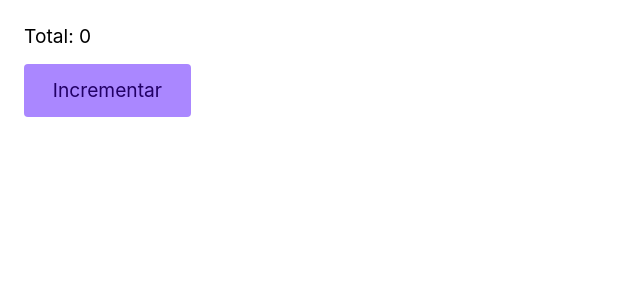
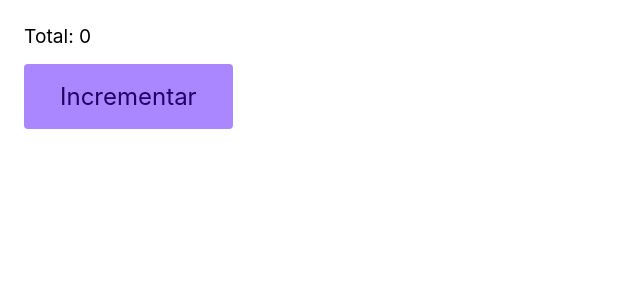
Before and after one commit to PedroPaivaDev/study-origamid-react-typescript, a React app: page / in a window 1280 px wide. Shown: the top 300 px of the page, without its empty margins (0-640 px from the left). Built offline with nearby package versions, Linux system fonts and the light colour scheme; the HTML template or start-up script is replaced by a standard one.

Commit message:
class 202.1: typing properties of a React component

```diff
--- a/src/App.tsx
+++ b/src/App.tsx
@@ -1,16 +1,19 @@
 import React from 'react';
+import Button from './Button';
 
 function App() {
   const [total, setTotal] = React.useState(0); //inferencia
 
-  function incrementar(event:React.MouseEvent) { //tipo declarado
+  function incrementar() { //tipo declarado
     setTotal((total) => total + 1);
   }
 
   return (
     <div>
       <p>Total: {total}</p>
-      <button onClick={incrementar}>Incrementar</button>
+      <Button tamanho='1.5rem' onClick={incrementar}>
+        Incrementar
+      </Button>
     </div>
   );
 }
--- a/src/Button.tsx
+++ b/src/Button.tsx
@@ -1,8 +1,18 @@
 import React from 'react';
 
-const Button = () => {
+type ButtonProps = {
+  tamanho?: string;
+  children: React.ReactNode;
+  onClick: () => void;
+}
+
+const Button = (props:ButtonProps) => {
   return (
-    <button>Button</button>
+    <button style={{fontSize: props.tamanho}}
+      onClick={props.onClick}
+    >
+      {props.children}
+    </button>
   )
 }
 
```
